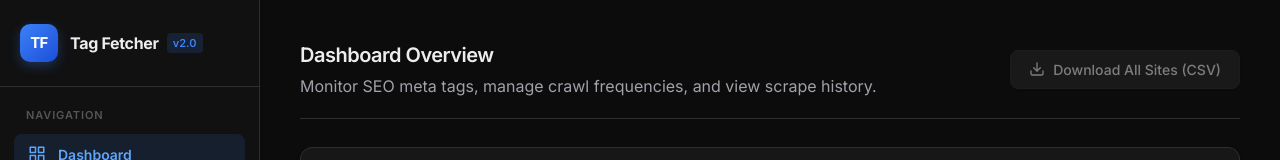
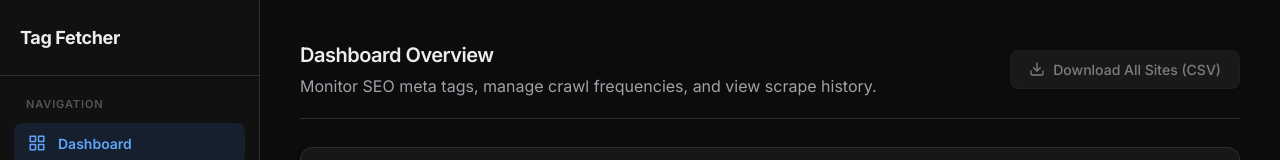
Before and after one commit to Shaileshkumar01/tagscrape, a React app in the folder frontend/: page /dashboard in a window 1280 px wide. Shown: the top 160 px of the page. Built offline with nearby package versions, Linux system fonts and the light colour scheme; no server answers; sample sign-in values are in the browser's storage; the HTML template or start-up script is replaced by a standard one.

Commit message:
style: remove TF logo and v2.0 badge from sidebar header

```diff
--- a/frontend/src/components/Sidebar.jsx
+++ b/frontend/src/components/Sidebar.jsx
@@ -28,13 +28,7 @@
             <aside className={`app-sidebar ${isOpen ? 'open' : ''}`}>
                 {/* Brand / Logo */}
                 <div className="sidebar-brand">
-                    <div className="brand-logo">
-                        <span>TF</span>
-                    </div>
-                    <div className="brand-info">
-                        <span className="brand-title">Tag Fetcher</span>
-                        <span className="brand-badge">v2.0</span>
-                    </div>
+                    <span className="brand-title">Tag Fetcher</span>
                     {onClose && (
                         <button className="sidebar-close-mobile" onClick={onClose} title="Close menu">
                             ✕
--- a/frontend/src/index.css
+++ b/frontend/src/index.css
@@ -422,46 +422,16 @@
 .sidebar-brand {
   display: flex;
   align-items: center;
-  gap: 12px;
+  justify-content: space-between;
   padding: 24px 20px;
   border-bottom: 1px solid var(--border-color);
 }
 
-.brand-logo {
-  width: 38px;
-  height: 38px;
-  background: linear-gradient(135deg, #3b82f6, #1d4ed8);
-  border-radius: 10px;
-  display: flex;
-  align-items: center;
-  justify-content: center;
-  font-weight: 700;
-  color: #fff;
-  font-size: 15px;
-  letter-spacing: -0.05em;
-  box-shadow: 0 4px 12px rgba(59, 130, 246, 0.3);
-}
-
-.brand-info {
-  display: flex;
-  align-items: center;
-  gap: 8px;
-}
-
 .brand-title {
-  font-size: 16px;
+  font-size: 18px;
   font-weight: 700;
   color: var(--text-primary);
   letter-spacing: -0.02em;
-}
-
-.brand-badge {
-  font-size: 11px;
-  background-color: rgba(59, 130, 246, 0.15);
-  color: var(--accent-color);
-  padding: 2px 6px;
-  border-radius: 4px;
-  font-weight: 600;
 }
 
 .sidebar-close-mobile {
```
